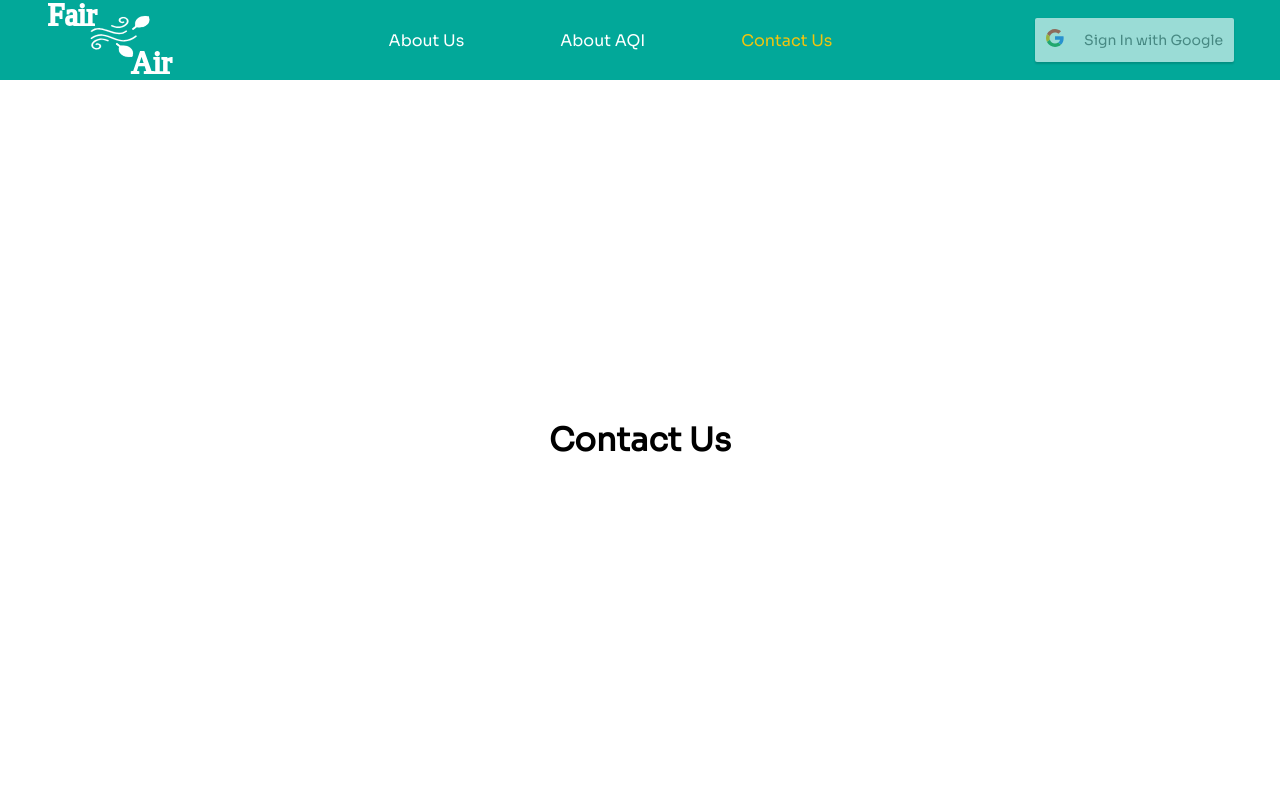
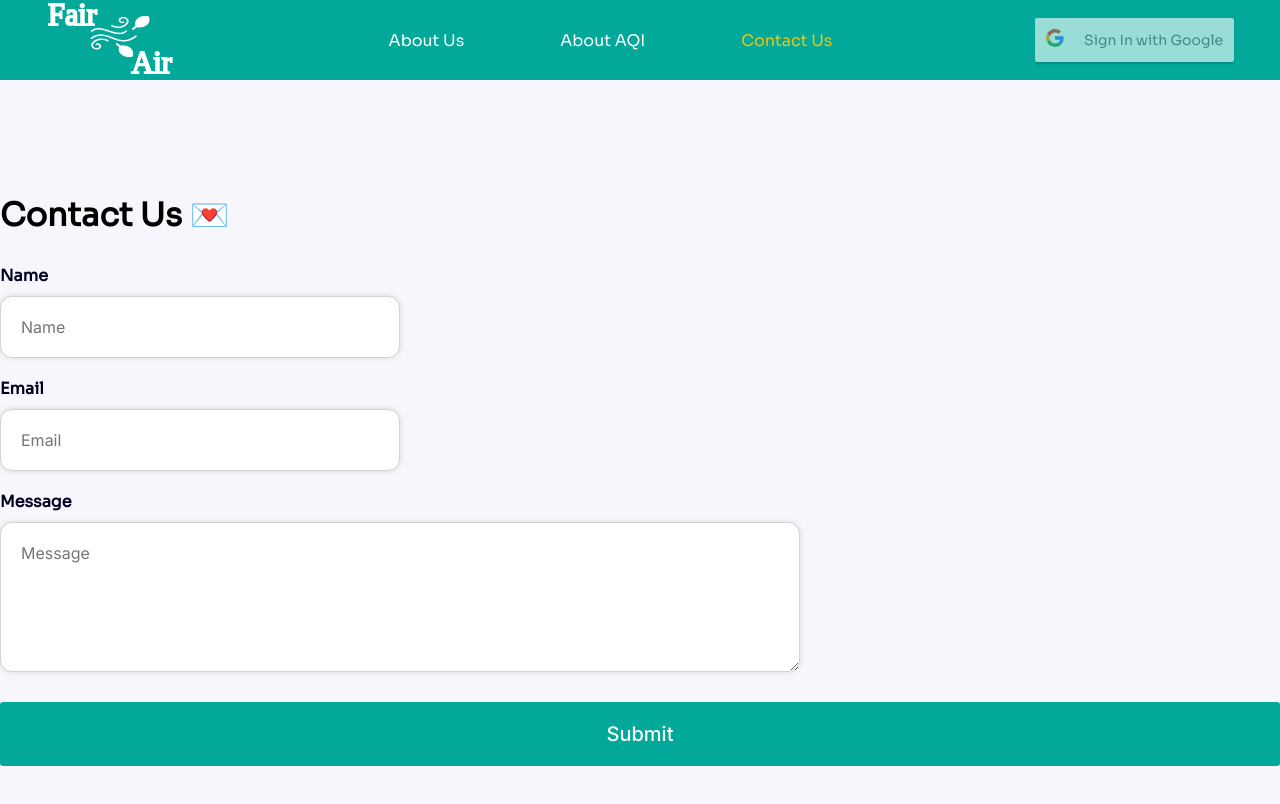
Before and after one commit to mdeng1110/Fair_Air_Project, a React (Create React App) app: page /contact-us in a window 1280 px wide. Shown: the top 804 px of the page. Built offline with nearby package versions, Linux system fonts and the light colour scheme; no server answers.

Commit message:
About Us page completed

```diff
--- a/package.json
+++ b/package.json
@@ -7,6 +7,7 @@
     "@testing-library/react": "^11.1.0",
     "@testing-library/user-event": "^12.1.10",
     "axios": "^0.21.1",
+    "firebase": "^8.8.1",
     "moment": "^2.29.1",
     "react": "^17.0.2",
     "react-dom": "^17.0.2",
--- /dev/null
+++ b/src/pages/about.css
@@ -0,0 +1,54 @@
+
+.about-section{
+    background: url(about.jpg) no-repeat left;
+    background-size: 60%;
+    background-color: #fdfdfd;
+    overflow: hidden;
+    padding: 80px 0;
+}
+
+.inner-container{
+    width: 55%;
+    float: right;
+    background-color: #fdfdfd;
+    padding: 150px;
+}
+
+.inner-container h1{
+    margin-bottom: 30px;
+    font-size: 30px;
+    font-weight: 900;
+}
+
+.text{
+    font-size: 13px;
+    color: #545454;
+    line-height: 30px;
+    text-align: justify;
+    margin-bottom: 40px;
+}
+
+@media screen and (max-width:1200px){
+    .inner-container{
+        padding: 80px;
+    }
+}
+
+@media screen and (max-width:1000px){
+    .about-section{
+        background-size: 100%;
+        padding: 100px 40px;
+    }
+    .inner-container{
+        width: 100%;
+    }
+}
+
+@media screen and (max-width:600px){
+    .about-section{
+        padding: 0;
+    }
+    .inner-container{
+        padding: 60px;
+    }
+}
--- a/src/pages/about.js
+++ b/src/pages/about.js
@@ -1,16 +1,64 @@
 import React from 'react';
-
+import './about.css'
 const About = () => {
   return (
-    <div
-      style={{
-        display: 'flex',
-        justifyContent: 'center',
-        alignItems: 'center',
-        height: '90vh'
-      }}
-    >
-      <h1>About Us</h1>
+    <div class = "about">
+      <div class="about-section">
+        <div class="inner-container">
+            <h1>About Us</h1>
+            <p class="text">
+            How Fair's the Air?
+              <p>
+              The ubiquity of cheap sensors and networked devices means there's more and more live, publicly available air quality data. But is that enough to pull together into something that can provide real-time air quality alerts?
+              </p>
+              <p>
+              This project will focus on researching publicly available data sources, and is really about putting together a service that adds value on top of them using the cloud as a platform. As an open-ended project, the focus is up to the team; from engineering to analytics - as long as it clears up something about the air!
+              </p>
+              <p>
+              Deliverables:
+              </p>
+              <p>
+              The team should complete milestones that sees the project through from end to end:
+              </p>
+              <p>
+              - Planning; coming up with a scope and design
+              </p>
+              <p>
+              - Research into what tools and data sources are required
+              </p>
+             <p>
+             - Implementation, and
+             </p>
+            <p>
+            - Plans for future improvements
+            </p>
+            <p>
+            Tech Stack:
+            </p>
+            <p>
+            -Amazon Web Services (Cloud Computing)
+            </p>
+            <p>
+            -Distributed Systems
+            </p>
+            <p>
+            -Git (Version Control)
+            </p>
+            <p>
+            -Google Cloud (Cloud Computing)
+            </p>
+            <p>
+            -Javascript
+            </p>
+            <p>
+            -Python
+            </p>
+            <p>
+            -REST APIs
+            </p>
+            </p>
+        </div>
+    </div>
     </div>
   );
 };
--- /dev/null
+++ b/src/pages/contact.css
@@ -0,0 +1,79 @@
+@import url("https://fonts.googleapis.com/css2?family=Inter:wght@100;200;300;400;500;600;700;800;900&display=swap");
+
+
+body {
+  background-color: rgb(248, 246, 253);
+}
+
+body,
+input,
+textarea,
+button {
+  font-family: "Inter", sans-serif;
+}
+
+.app {
+  width: 400px;
+  margin: 0 auto;
+  height: 100vh;
+}
+
+/* Contact.js */
+.form {
+  height: 100vh;
+  display: flex;
+  flex-direction: column;
+  justify-content: center;
+}
+
+.form > h1 {
+  margin-bottom: 30px;
+}
+
+.form > input,
+textarea {
+  padding: 20px;
+  border-radius: 12px;
+  box-shadow: 0px 0px 5px rgba(0, 0, 0, 0.137);
+  margin-bottom: 20px;
+  border: 1px solid lightgray;
+  background: #fff;
+  font-size: 16px;
+  color: rgb(0, 0, 32);
+  outline: none;
+  max-width: 400px;
+}
+
+.form > input:focus,
+textarea:focus {
+  border: 1px solid #02A899;
+}
+
+.form > textarea {
+  height: 150px;
+  max-width: 800px;
+  min-height: 100px;
+}
+
+.form > label {
+  padding-bottom: 10px;
+  color: rgb(0, 0, 32);
+  font-weight: bold;
+}
+
+.form > button {
+  padding: 20px;
+  border: none;
+  background-color:#02A899;
+  font-weight: 500;
+  font-size: 20px;
+  border-radius: 3px;
+  color: #fff;
+  cursor: pointer;
+  transition: 0.2s ease-in-out;
+  margin-top: 10px;
+}
+
+.form > button:hover {
+  background-color:#08746b;
+}
--- a/src/pages/contact.js
+++ b/src/pages/contact.js
@@ -1,18 +1,69 @@
-
-import React from 'react';
+import React, { useState } from "react";
+import "./contact.css";
+import { db } from "./firebase";
 
 const Contact = () => {
+  const [name, setName] = useState("");
+  const [email, setEmail] = useState("");
+  const [message, setMessage] = useState("");
+
+  const [loader, setLoader] = useState(false);
+
+  const handleSubmit = (e) => {
+    e.preventDefault();
+
+    db.collection("contacts")
+      .add({
+        name: name,
+        email: email,
+        message: message,
+      })
+      .then(() => {
+        setLoader(false);
+        alert("Your message has been submitted👍");
+      })
+      .catch((error) => {
+        alert(error.message);
+        setLoader(false);
+      });
+
+    setName("");
+    setEmail("");
+    setMessage("");
+  };
+
   return (
-    <div
-      style={{
-        display: 'flex',
-        justifyContent: 'center',
-        alignItems: 'center',
-        height: '90vh'
-      }}
-    >
-      <h1>Contact Us</h1>
-    </div>
+    <form className="form" onSubmit={handleSubmit}>
+      <h1>Contact Us 💌</h1>
+
+      <label>Name</label>
+      <input
+        placeholder="Name"
+        value={name}
+        onChange={(e) => setName(e.target.value)}
+      />
+
+      <label>Email</label>
+      <input
+        placeholder="Email"
+        value={email}
+        onChange={(e) => setEmail(e.target.value)}
+      />
+
+      <label>Message</label>
+      <textarea
+        placeholder="Message"
+        value={message}
+        onChange={(e) => setMessage(e.target.value)}
+      ></textarea>
+
+      <button
+        type="submit"
+        style={{ background: loader ? "#ccc" : " #02A899" }}
+      >
+        Submit
+      </button>
+    </form>
   );
 };
 
--- /dev/null
+++ b/src/pages/firebase.js
@@ -0,0 +1,18 @@
+import firebase from "firebase";
+
+var firebaseApp = firebase.initializeApp({
+    // Your web app's Firebase configuration
+
+    apiKey: "AIzaSyDxMI-h4ecNmXSxByl2fjILVQBC0kgBzGs",
+    authDomain: "fair-air-form.firebaseapp.com",
+    projectId: "fair-air-form",
+    storageBucket: "fair-air-form.appspot.com",
+    messagingSenderId: "821286187585",
+    appId: "1:821286187585:web:eadbecc6ddf8faec028cc0"
+
+  // Initialize Firebase
+
+})
+var db = firebaseApp.firestore();
+
+export{db};
```
Also changed, not shown: src/pages/about.jpg (added), 1 other file (tests, documents, lock files or other folders).
